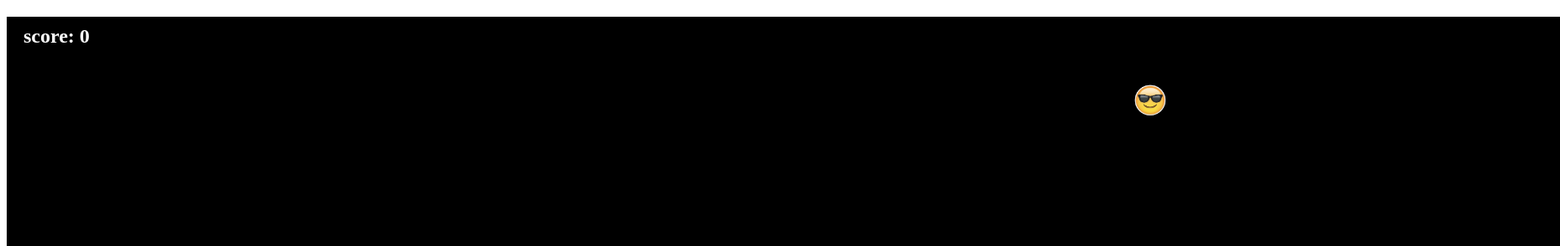
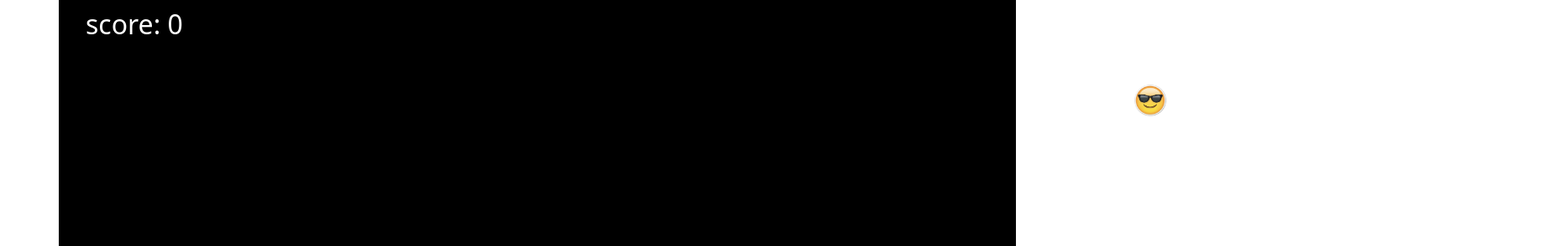
Before and after one commit to HallanOliveira/Project-snake-game, a website with bundled scripts: page index.html in a window 1280 px wide. Shown: the top 294 px of the page at 84% size, 1858 px wide, since content can reach past the window. Built offline with nearby package versions, Linux system fonts and the light colour scheme.

Commit message:
feat: implements bootstrap

```diff
--- a/index.html
+++ b/index.html
@@ -1,12 +1,13 @@
 <!DOCTYPE html>
 <html lang="en">
 <head>
-    <script type="module" src="game.js"></script>
+    <link href="https://cdn.jsdelivr.net/npm/bootstrap@5.3.3/dist/css/bootstrap.min.css" rel="stylesheet" integrity="sha384-QWTKZyjpPEjISv5WaRU9OFeRpok6YctnYmDr5pNlyT2bRjXh0JMhjY6hW+ALEwIH" crossorigin="anonymous">
+    <script type="module" src="./public/js/game.js"></script>
     <meta charset="UTF-8">
     <meta name="viewport" content="width=device-width, initial-scale=1.0">
     <title>Snake Game</title>
 </head>
 <body>
-    <div id="screen"></div>
+    <div id="screen" class="container"></div>
 </body>
 </html>
--- a/food.js
+++ b/public/js/food.js
@@ -10,7 +10,7 @@ export class Food extends Location {
     newFood() {
         const food = document.createElement('img');
         food.setAttribute('id','food');
-        food.setAttribute('src','assets/apple.png');
+        food.setAttribute('src','public/img/apple.png');
         food.width = this.width;
         food.height = this.height;
         food.style.position = 'absolute';
--- a/game.js
+++ b/public/js/game.js
@@ -1,5 +1,5 @@
-import {Snake, DIRECTION_RIGHT, DIRECTION_DOWN, DIRECTION_LEFT, DIRECTION_UP} from "/snake.js";
-import {Food} from "/food.js";
+import {Snake, DIRECTION_RIGHT, DIRECTION_DOWN, DIRECTION_LEFT, DIRECTION_UP} from "./snake.js";
+import {Food} from "./food.js";
 
 class Game {
     constructor(speed) {
@@ -30,7 +30,7 @@ class Game {
         return Promise.resolve(true)
     }
 
-    buildScore() {
+    async buildScore() {
         const score = document.createElement('h2');
         this.scoreValue = document.createElement('span');
         Promise.all([
@@ -217,4 +217,6 @@ class Game {
         GAME.start();
     }
 }
-(new Game(30)).start();
+const game = new Game(30);
+console.log('oi');
+game.start();
--- a/snake.js
+++ b/public/js/snake.js
@@ -1,4 +1,4 @@
-import {Location} from "/location.js"
+import {Location} from "./location.js"
 
 export const DIRECTION_RIGHT = 0,
 DIRECTION_DOWN = 1,
@@ -16,7 +16,7 @@ export class Snake extends Location {
     newSnake() {
         const snake = document.createElement('img');
         snake.setAttribute('id','snake')
-        snake.setAttribute('src','assets/sunglasses.png')
+        snake.setAttribute('src','public/img/sunglasses.png')
         snake.width = this.width;
         snake.height = this.height;
         snake.style.position = 'absolute';
```
Also changed, not shown: public/css/app.css (added), public/img/apple.png (renamed from assets/apple.png), public/img/sunglasses.png (renamed from assets/sunglasses.png), public/js/location.js (renamed from location.js), 1 other file.
